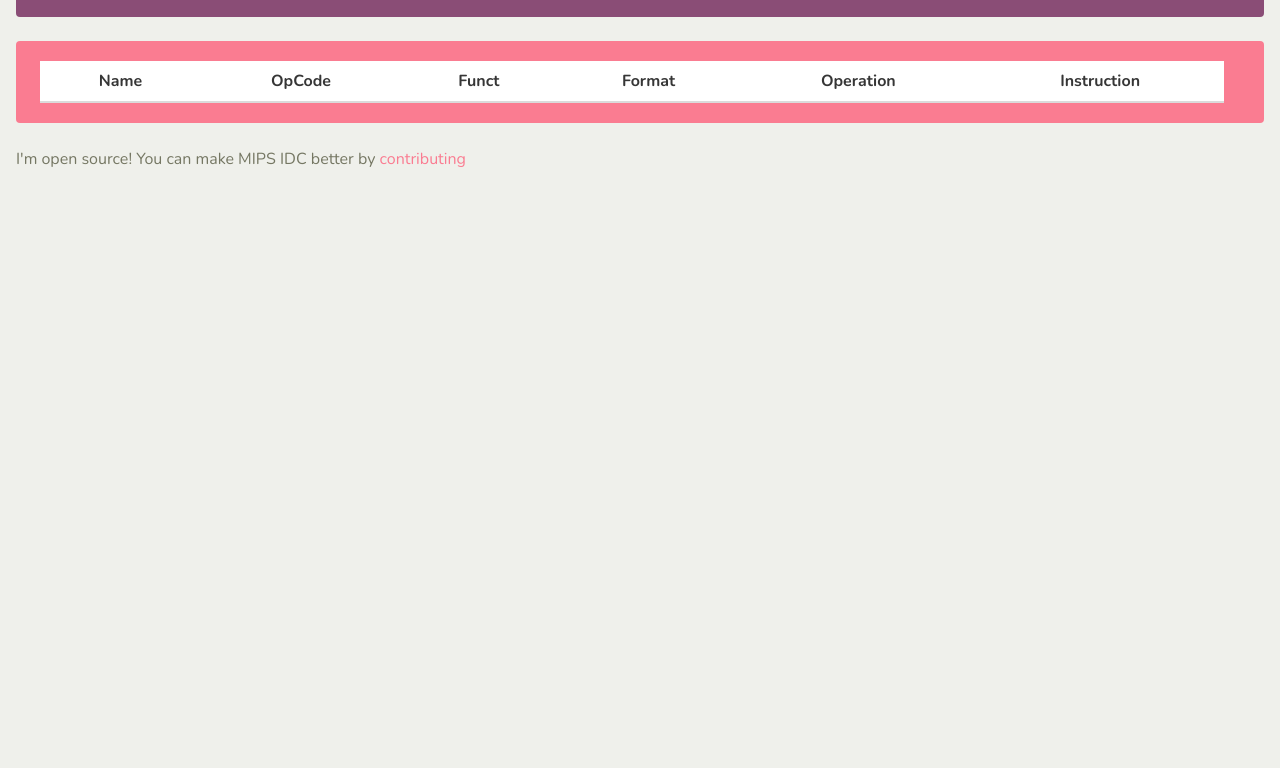
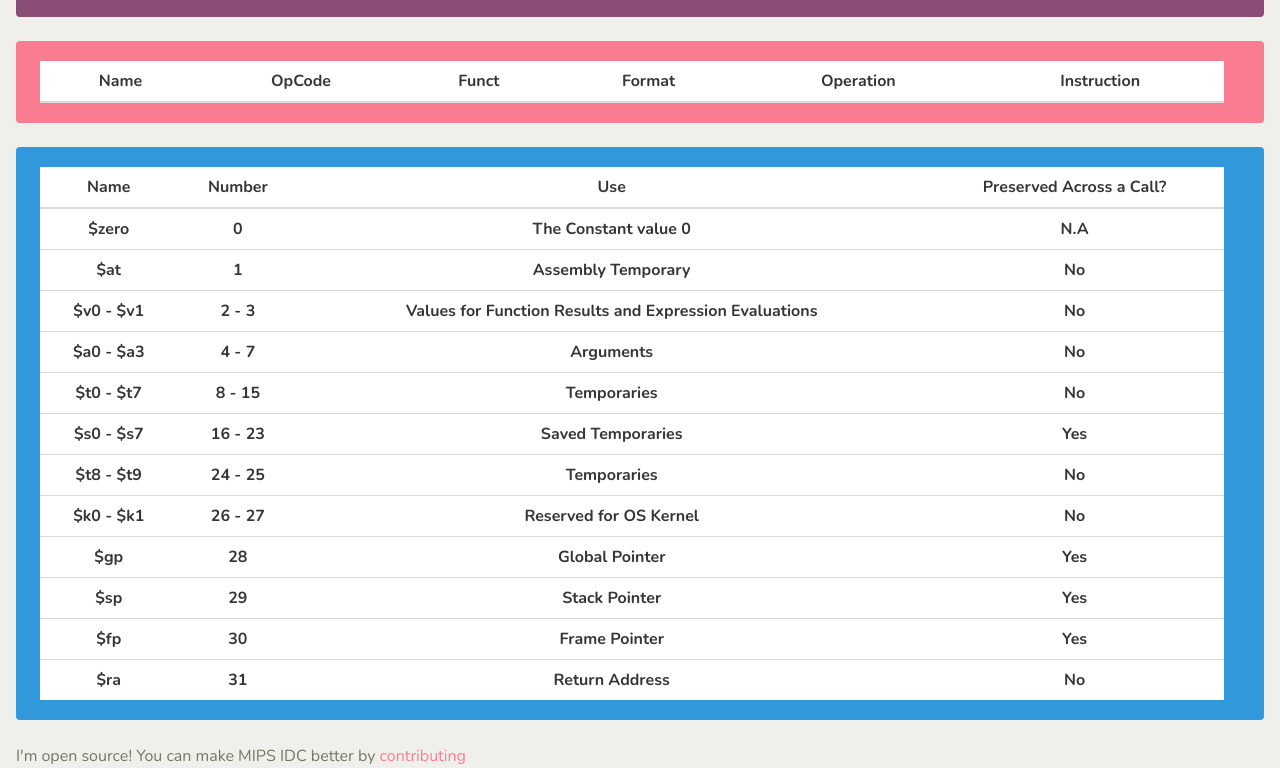
Before and after one commit to lzacchi/mips_idc, a website: page index.html in a window 1280 px wide. Shown: the part 422-1190 px from the top of the page. Before the commit the page ends 800 px from the top, so only its background shows below. Drawn offline with nearby package versions, Linux system fonts and the light colour scheme.

Commit message:
Add registers table

```diff
--- a/components/navbar.html
+++ b/components/navbar.html
@@ -33,7 +33,7 @@
             <a class="navbar-item">
               Instruction Formats
             </a>
-            <a class="navbar-item">
+            <a class="navbar-item" onclick="toggleElement('registers_block')">
               Registers
             </a>
             <a class="navbar-item">
--- /dev/null
+++ b/components/registers.html
@@ -0,0 +1,95 @@
+<table class="table has-text-centered is-fullwidth">
+    <thead>
+        <tr>
+            <th>Name</th>
+            <th>Number</th>
+            <th>Use</th>
+            <th>Preserved Across a Call?</th>
+        </tr>
+    </thead>
+    <tbody>
+        <tr>
+            <th>$zero</th>
+            <th>0</th>
+            <th>The Constant value 0</th>
+            <th>N.A</th>
+        </tr>
+
+        <tr>
+            <th>$at</th>
+            <th>1</th>
+            <th>Assembly Temporary</th>
+            <th>No</th>
+        </tr>
+
+        <tr>
+            <th>$v0 - $v1</th>
+            <th>2 - 3</th>
+            <th>Values for Function Results and Expression Evaluations</th>
+            <th>No</th>
+        </tr>
+
+        <tr>
+            <th>$a0 - $a3</th>
+            <th>4 - 7</th>
+            <th>Arguments</th>
+            <th>No</th>
+        </tr>
+
+        <tr>
+            <th>$t0 - $t7</th>
+            <th>8 - 15</th>
+            <th>Temporaries</th>
+            <th>No</th>
+        </tr>
+
+        <tr>
+            <th>$s0 - $s7</th>
+            <th>16 - 23</th>
+            <th>Saved Temporaries</th>
+            <th>Yes</th>
+        </tr>
+
+        <tr>
+            <th>$t8 - $t9</th>
+            <th>24 - 25</th>
+            <th>Temporaries</th>
+            <th>No</th>
+        </tr>
+
+        <tr>
+            <th>$k0 - $k1</th>
+            <th>26 - 27</th>
+            <th>Reserved for OS Kernel</th>
+            <th>No</th>
+        </tr>
+
+        <tr>
+            <th>$gp</th>
+            <th>28</th>
+            <th>Global Pointer</th>
+            <th>Yes</th>
+        </tr>
+
+        <tr>
+            <th>$sp</th>
+            <th>29</th>
+            <th>Stack Pointer</th>
+            <th>Yes</th>
+        </tr>
+
+        <tr>
+            <th>$fp</th>
+            <th>30</th>
+            <th>Frame Pointer</th>
+            <th>Yes</th>
+        </tr>
+
+        <tr>
+            <th>$ra</th>
+            <th>31</th>
+            <th>Return Address</th>
+            <th>No</th>
+        </tr>
+    </tbody>
+  </table>
--- a/index.html
+++ b/index.html
@@ -18,6 +18,7 @@
       $("#instruction_set").load("components/instruction_set.html");
       $("#opcode_reference").load("components/opcode_reference.html");
       $("#modal").load("components/about_modal.html");
+      $("#registers").load("components/registers.html");
     });
 
   </script>
@@ -35,8 +36,12 @@
     <div class="table-container" id="instruction_set"></div>
   </div>
 
-  <div class="block notification is-link" id=opcode_reference_block>
+  <div class="block notification is-link" id="opcode_reference_block">
     <div class="table-container" id="opcode_reference"></div>
+  </div>
+
+  <div class="block notification is-info" id="registers_block">
+    <div class=table-container id="registers"></div>
   </div>
 
 
```
